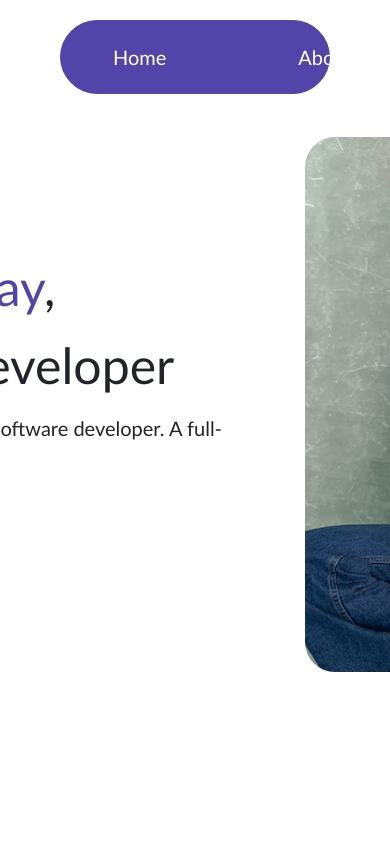
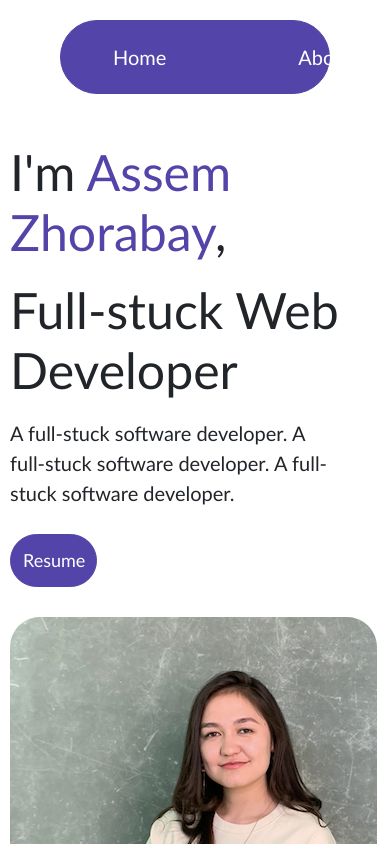
Before and after one commit to zhorabay/Portfolio, a React (Create React App) app: page / in a window 390 px wide. Shown: the top 844 px of the page. Built offline with nearby package versions, Linux system fonts and the light colour scheme.

Commit message:
Add responsiveness to the main page

```diff
--- a/src/components/Mainpage/MainPage.css
+++ b/src/components/Mainpage/MainPage.css
@@ -76,3 +76,15 @@
   border: 0.2px solid #5344a9;
   margin: 0 15px;
 }
+
+@media screen and (max-width: 768px) {
+  .main-page {
+    grid-template-columns: 370px;
+    grid-template-rows: 500px 540px 100px;
+    margin-top: 20px;
+  }
+
+  .follow-me {
+    transform: none;
+  }
+}
```
